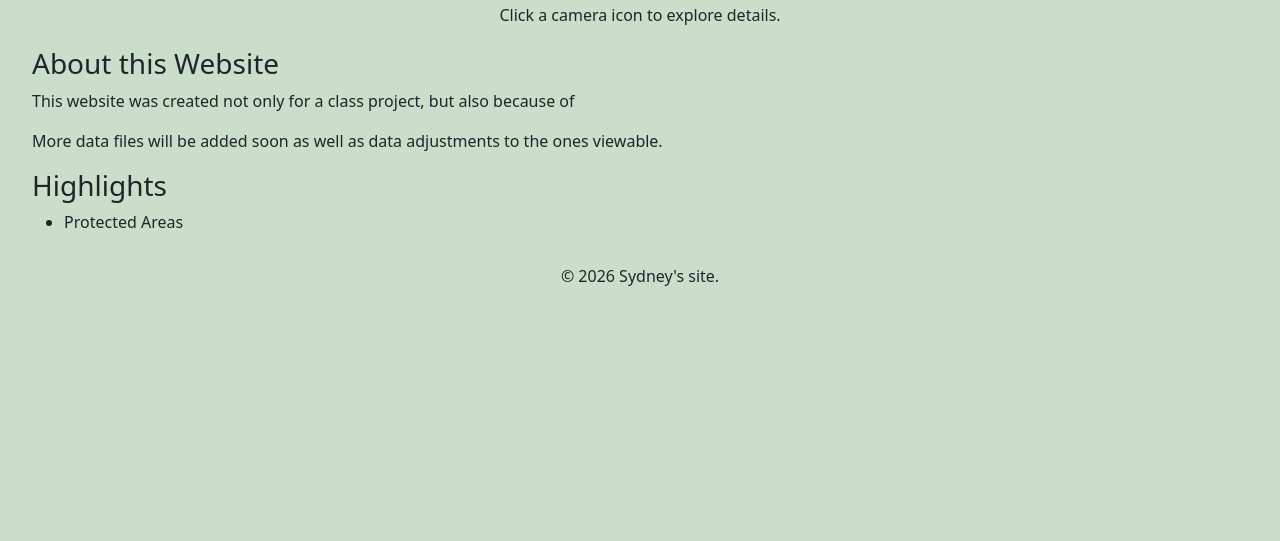
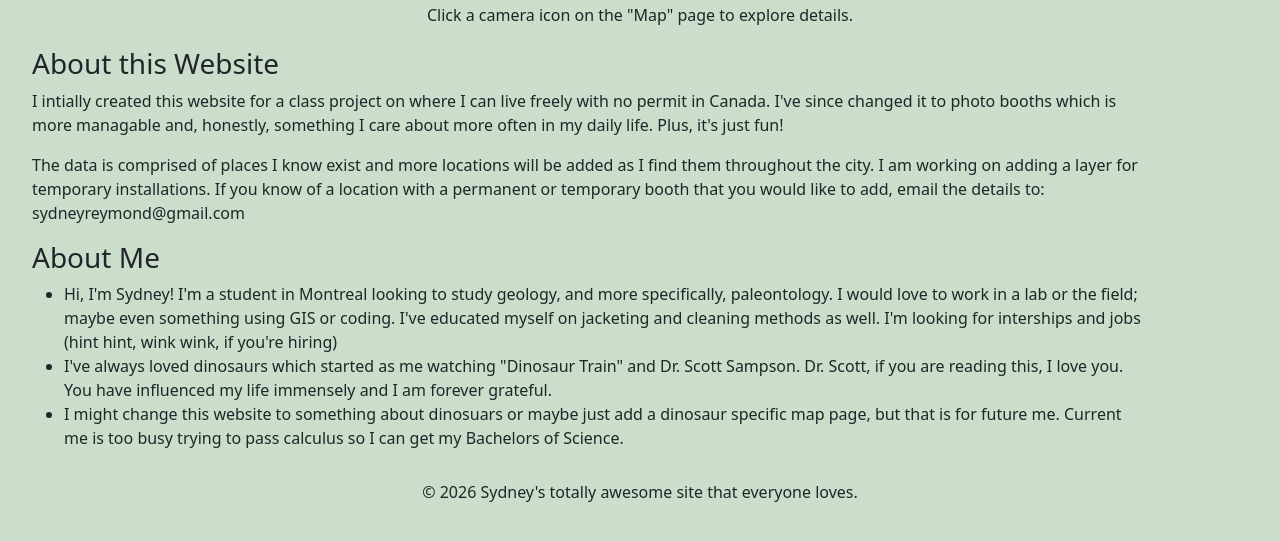
Before and after one commit to sreymon/photo-booths, a plain HTML site: page index.html in a window 1280 px wide. Shown: the part 129-670 px from the top of the page. Drawn offline with nearby package versions, Linux system fonts and the light colour scheme.

Commit message:
Update content in index.html

```diff
--- a/index.html
+++ b/index.html
@@ -38,30 +38,30 @@
   <main id="main" class="container" style="text-align: center; margin-top: 20px;">
     <section>
       <h1>Places With Photobooths in Montreal</h1>
-      <p>Click a camera icon to explore details.</p>
+      <p>Click a camera icon on the "Map" page to explore details.</p>
     </section>
   </main>
   <main id="main" class="container" style="text-align: left; margin-top: 20px; margin-left: 20px;">
     <section>
       <h3>About this Website</h3>
-      <p>This website was created not only for a class project, but also because of </p>
-
+      <p>I intially created this website for a class project on where I can live freely with no permit in Canada. I've since changed it to photo booths which is more managable and, honestly, something I care about more often in my daily life. Plus, it's just fun!</p>
       </ul>
-      <p>More data files will be added soon as well as data adjustments to the ones viewable.</p>
+      <p>The data is comprised of places I know exist and more locations will be added as I find them throughout the city. I am working on adding a layer for temporary installations. If you know of a location with a permanent or temporary booth that you would like to add, email the details to: sydneyreymond@gmail.com</p>
     </section>
 
     <section>
-      <h3>Highlights</h3>
+      <h3>About Me</h3>
       <ul>
-        <li>Protected Areas</li>
-
+        <li>Hi, I'm Sydney! I'm a student in Montreal looking to study geology, and more specifically, paleontology. I would love to work in a lab or the field; maybe even something using GIS or coding. I've educated myself on jacketing and cleaning methods as well. I'm looking for interships and jobs (hint hint, wink wink, if you're hiring)</li>
+        <li>I've always loved dinosaurs which started as me watching "Dinosaur Train" and Dr. Scott Sampson. Dr. Scott, if you are reading this, I love you. You have influenced my life immensely and I am forever grateful.</li>
+        <li>I might change this website to something about dinosuars or maybe just add a dinosaur specific map page, but that is for future me. Current me is too busy trying to pass calculus so I can get my Bachelors of Science.</li>
       </ul>
     </section>
   </main>
 
   <footer class="site-footer" style="margin-top: 30px;">
     <div class="container text-center">
-      <p>© 2026 Sydney's site.</p>
+      <p>© 2026 Sydney's totally awesome site that everyone loves.</p>
     </div>
   </footer>
 
```
